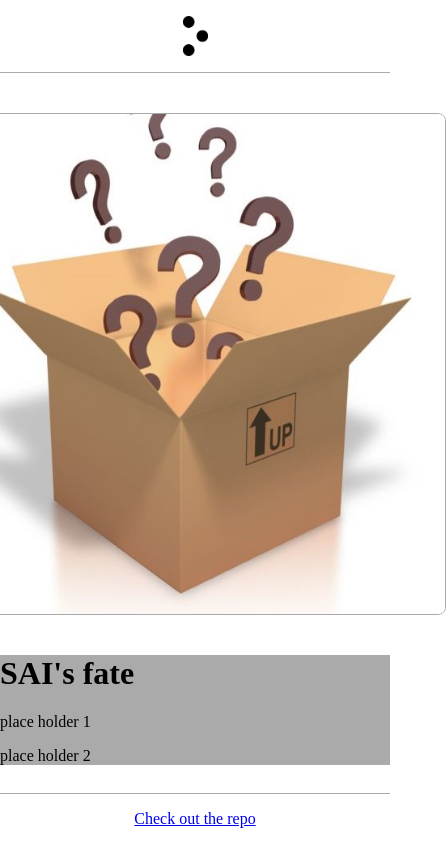
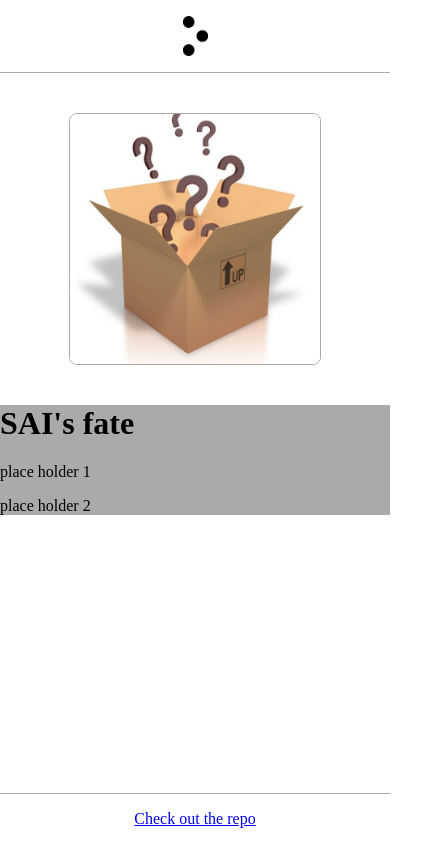
Before and after one commit to Louis-Matsika/fate, a Next.js app: page / in a window 390 px wide. Shown: the whole page, 446 px wide, since content can reach past the window. Built offline with nearby package versions, Linux system fonts and the light colour scheme.

Commit message:
add frame mq

```diff
--- a/src/components/Frame/Frame.tsx
+++ b/src/components/Frame/Frame.tsx
@@ -7,7 +7,7 @@ import styles from "./index.styles";
 const Frame = () => {
     return (
         <div css={styles.frameContainer}>
-            <img css={styles.art} src="/test-img.jpg" width={500} height={500} alt="Picture of the author" />
+            <img css={styles.art} src="/test-img.jpg" width={500} height={"auto"} alt="Picture of the author" />
         </div>
     );
 };
--- a/src/components/Frame/index.styles.ts
+++ b/src/components/Frame/index.styles.ts
@@ -1,5 +1,5 @@
 import {css} from "@emotion/react";
-import {colours, spacings, breakpoints} from "#/themes/theme";
+import {colours, spacings, breakpoints, pictureWidths} from "#/themes/theme";
 
 export default {
     frameContainer: () =>
@@ -7,14 +7,20 @@ export default {
             display: "flex",
             justifyContent: "center",
             margin: `${spacings.QUINTUPLE}`,
-
-            [`@media (max-width: ${breakpoints.GROUP_3_COMPUTER})`]: {
-                backgroundColor: `${colours.NARDOGREY}`
-            }
         }),
     art: () =>
         css({
             border: `1px solid ${colours.NARDOGREY}`,
             borderRadius: `${spacings.FULL}`,
+
+            [`@media (max-width: ${breakpoints.GROUP_2_TABLET})`]: {
+                width: `${pictureWidths.PICTURE_2_TABLET}`,
+            },
+            [`@media (max-width: ${breakpoints.GROUP_1_SMARTPHONE})`]: {
+                width: `${pictureWidths.PICTURE_1_SMARTPHONE}`,
+            },
+            [`@media (max-width: ${breakpoints.GROUP_0_FLIPPHONE})`]: {
+                width: `${pictureWidths.PICTURE_0_FLIPPHONE}`,
+            },
         }),
 };
--- a/src/themes/theme.ts
+++ b/src/themes/theme.ts
@@ -37,7 +37,10 @@ export const pictureWidths = {
     ICON_SMALL: "25px",
     ICON_MEDIUM: "50px",
     ICON_LARGE: "75px",
-    PICTURE_MAIN: "400px",
+    PICTURE_0_FLIPPHONE: "200px",
+    PICTURE_1_SMARTPHONE: "250px",
+    PICTURE_2_TABLET: "350px",
+    PICTURE_3_COMPUTER: "500px",
 };
 
 const theme = {
```
